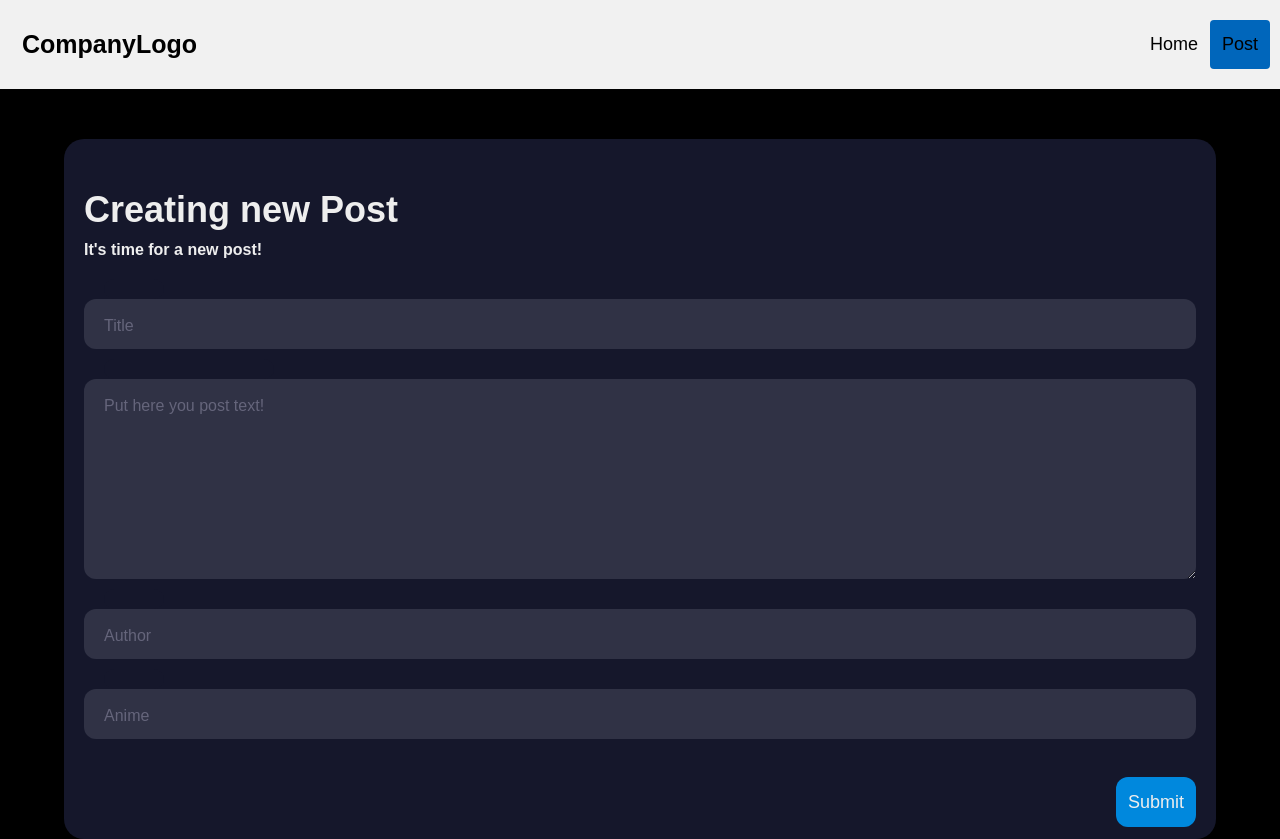
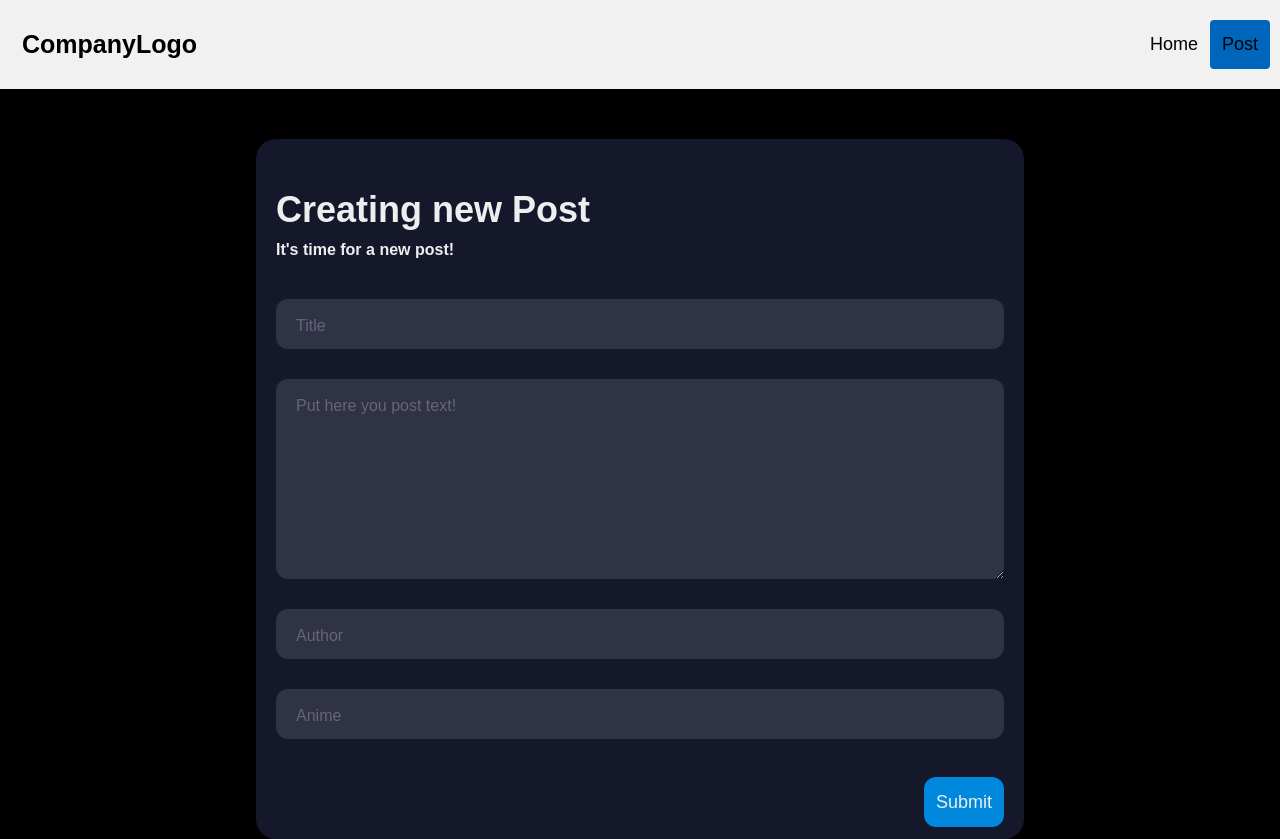
Before and after one commit to DanielViniciusAlves/Forum_Frontend, a Vue app in the folder frontend/: page /post in a window 1280 px wide. Built offline with nearby package versions, Linux system fonts and the light colour scheme.

Commit message:
Changing size to maintain project pattern.

```diff
--- a/frontend/src/views/PostView.vue
+++ b/frontend/src/views/PostView.vue
@@ -63,7 +63,7 @@ export default {
   box-sizing: border-box;
   height: 700px;
   padding: 20px;
-  width: 90%;
+  width: 60%;
 }
 
 .title {
```
